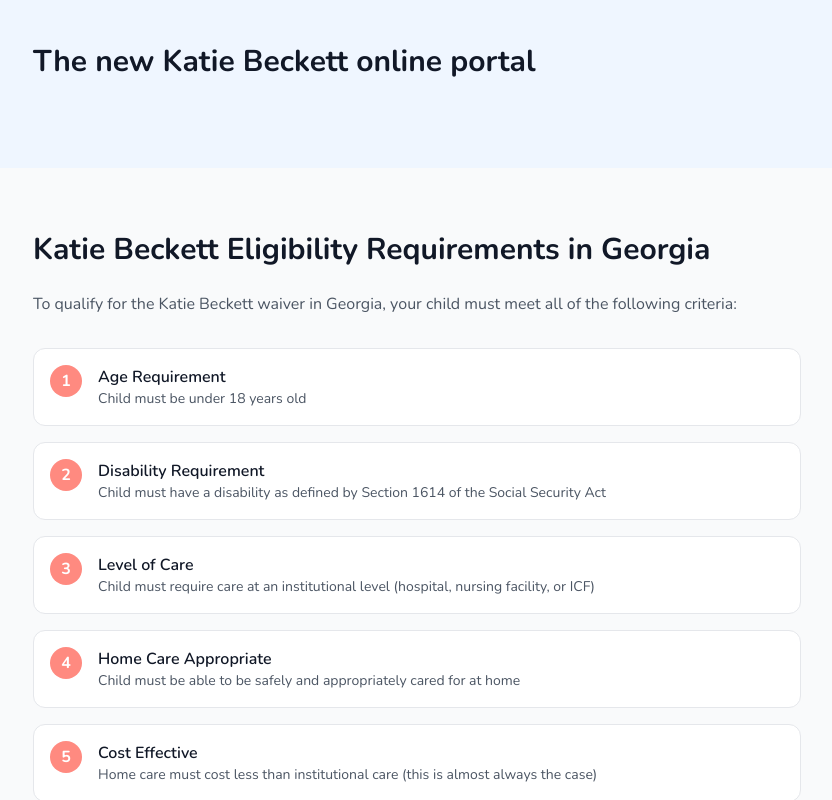
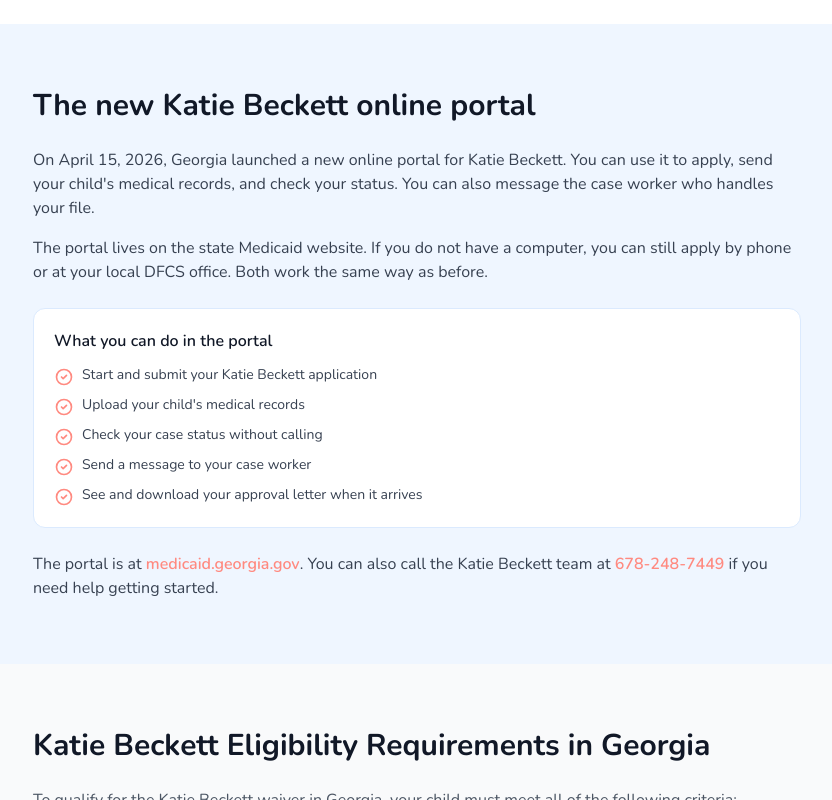
Before and after one commit to fitzhall/GAPP-Directory, a Next.js app: page /katie-beckett-waiver-georgia in a window 1280 px wide. Shown: the part 1175-1975 px from the top of the page, without its empty margins (223-1055 px from the left). Built offline with nearby package versions, Linux system fonts and the light colour scheme.

Commit message:
feat(katie-beckett): add online portal section + hero freshness badge
Adds the April 15, 2026 portal launch as the highest-impact freshness
signal on the page. Hero now carries a visible 'Updated May 2026'
indicator and the new #online-portal section documents what families
can do in the portal.

```diff
--- a/app/katie-beckett-waiver-georgia/page.tsx
+++ b/app/katie-beckett-waiver-georgia/page.tsx
@@ -108,6 +108,13 @@
             The Katie Beckett waiver helps children with disabilities qualify for Medicaid regardless of family income. Learn if your child qualifies and how to apply.
           </p>
 
+          <div className="inline-flex items-center gap-2 mb-6 text-sm text-gray-500">
+            <svg className="w-4 h-4" fill="none" viewBox="0 0 24 24" stroke="currentColor">
+              <path strokeLinecap="round" strokeLinejoin="round" strokeWidth={2} d="M12 8v4l3 3m6-3a9 9 0 11-18 0 9 9 0 0118 0z" />
+            </svg>
+            <span>Updated May 2026 — includes the new online portal that launched April 15, 2026</span>
+          </div>
+
           {/* Key benefit callout */}
           <div className="bg-green-50 border border-green-200 rounded-xl p-4 mb-8">
             <div className="flex items-start gap-3">
@@ -190,7 +197,45 @@
           <h2 className="text-2xl sm:text-3xl font-bold text-gray-900 mb-6">
             The new Katie Beckett online portal
           </h2>
-          {/* Content added in Task 2 */}
+          <p className="text-gray-700 mb-4">
+            On April 15, 2026, Georgia launched a new online portal for Katie Beckett. You can use it to apply, send your child&apos;s medical records, and check your status. You can also message the case worker who handles your file.
+          </p>
+          <p className="text-gray-700 mb-6">
+            The portal lives on the state Medicaid website. If you do not have a computer, you can still apply by phone or at your local DFCS office. Both work the same way as before.
+          </p>
+
+          <div className="bg-white border border-blue-100 rounded-xl p-5 mb-6">
+            <p className="font-semibold text-gray-900 mb-3">What you can do in the portal</p>
+            <ul className="space-y-2 text-gray-700 text-sm">
+              <li className="flex items-start gap-2">
+                <svg className="w-5 h-5 text-primary flex-shrink-0 mt-0.5" fill="none" viewBox="0 0 24 24" stroke="currentColor"><path strokeLinecap="round" strokeLinejoin="round" strokeWidth={2} d="M9 12l2 2 4-4m6 2a9 9 0 11-18 0 9 9 0 0118 0z" /></svg>
+                <span>Start and submit your Katie Beckett application</span>
+              </li>
+              <li className="flex items-start gap-2">
+                <svg className="w-5 h-5 text-primary flex-shrink-0 mt-0.5" fill="none" viewBox="0 0 24 24" stroke="currentColor"><path strokeLinecap="round" strokeLinejoin="round" strokeWidth={2} d="M9 12l2 2 4-4m6 2a9 9 0 11-18 0 9 9 0 0118 0z" /></svg>
+                <span>Upload your child&apos;s medical records</span>
+              </li>
+              <li className="flex items-start gap-2">
+                <svg className="w-5 h-5 text-primary flex-shrink-0 mt-0.5" fill="none" viewBox="0 0 24 24" stroke="currentColor"><path strokeLinecap="round" strokeLinejoin="round" strokeWidth={2} d="M9 12l2 2 4-4m6 2a9 9 0 11-18 0 9 9 0 0118 0z" /></svg>
+                <span>Check your case status without calling</span>
+              </li>
+              <li className="flex items-start gap-2">
+                <svg className="w-5 h-5 text-primary flex-shrink-0 mt-0.5" fill="none" viewBox="0 0 24 24" stroke="currentColor"><path strokeLinecap="round" strokeLinejoin="round" strokeWidth={2} d="M9 12l2 2 4-4m6 2a9 9 0 11-18 0 9 9 0 0118 0z" /></svg>
+                <span>Send a message to your case worker</span>
+              </li>
+              <li className="flex items-start gap-2">
+                <svg className="w-5 h-5 text-primary flex-shrink-0 mt-0.5" fill="none" viewBox="0 0 24 24" stroke="currentColor"><path strokeLinecap="round" strokeLinejoin="round" strokeWidth={2} d="M9 12l2 2 4-4m6 2a9 9 0 11-18 0 9 9 0 0118 0z" /></svg>
+                <span>See and download your approval letter when it arrives</span>
+              </li>
+            </ul>
+          </div>
+
+          <p className="text-gray-700">
+            The portal is at{' '}
+            <a href="https://medicaid.georgia.gov/programs/all-programs/tefrakatie-beckett" target="_blank" rel="noopener noreferrer" className="text-primary hover:underline font-semibold">medicaid.georgia.gov</a>.
+            You can also call the Katie Beckett team at{' '}
+            <a href="tel:6782487449" className="text-primary hover:underline font-semibold">678-248-7449</a> if you need help getting started.
+          </p>
         </div>
       </section>
 
```
